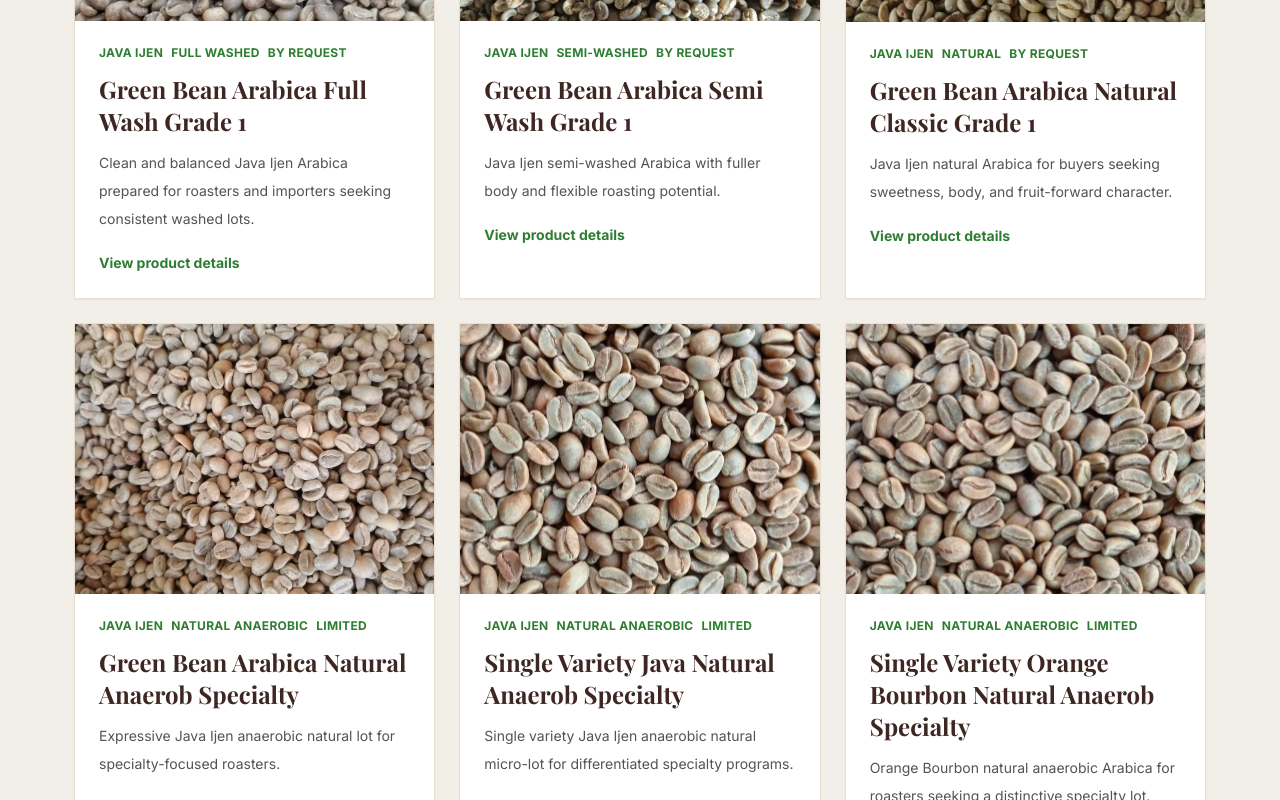
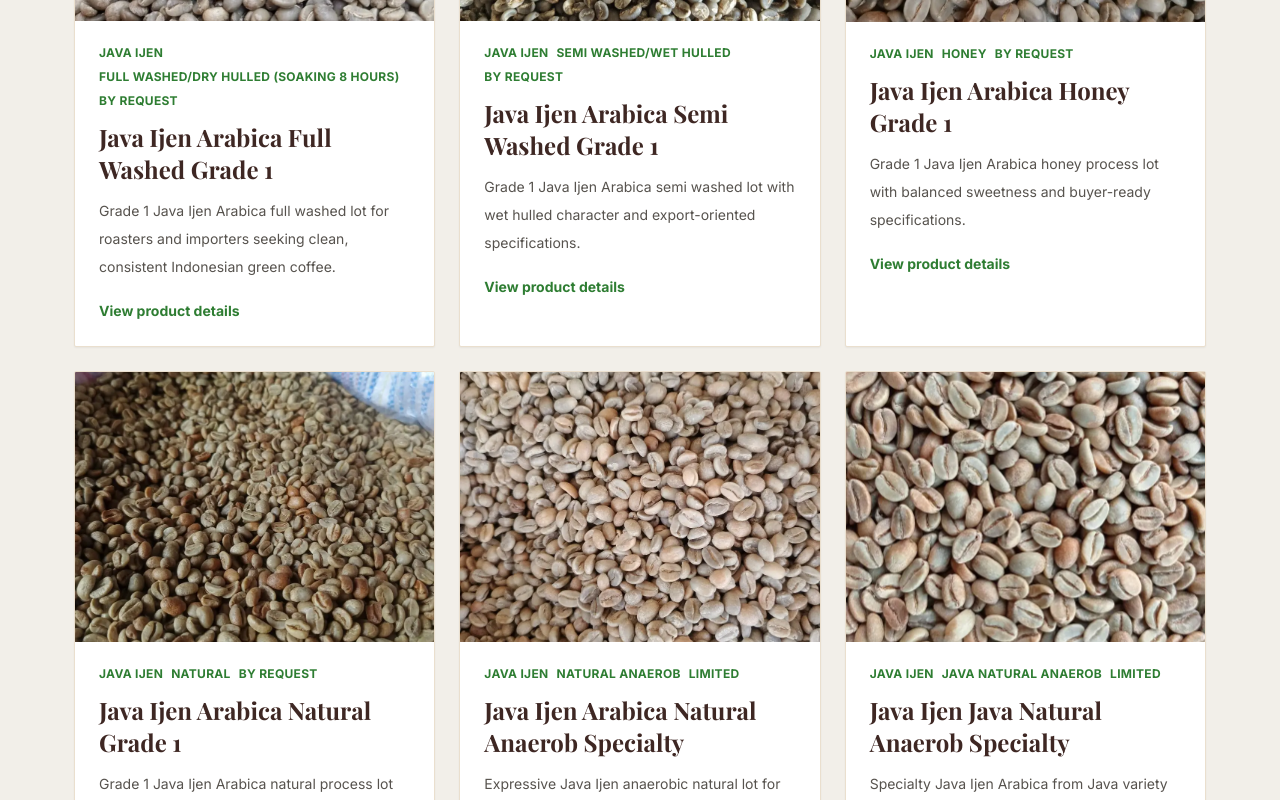
Before and after one commit to khoirulanam-dev/nawasena-landing, a Next.js app: page / in a window 1280 px wide. Shown: the part 4720-5520 px from the top of the page. Built offline with nearby package versions, Linux system fonts and the light colour scheme; no server answers; the database is empty.

Commit message:
update product

```diff
--- a/src/data/site.js
+++ b/src/data/site.js
@@ -40,8 +40,8 @@ export const origins = [
     province: "East Java",
     country: "Indonesia",
     image: "/images/natural-anaerob.webp",
-    altitude: "Typically highland Arabica growing areas; exact lot altitude is confirmed per offer.",
-    varieties: ["Arabica", "Orange Bourbon for selected lots"],
+    altitude: "1,300 - 1,750 MASL depending on variety and lot.",
+    varieties: ["Mix", "Java", "Orange Bourbon"],
     processes: ["full-washed", "semi-washed", "natural", "natural-anaerobic", "honey"],
     profile:
       "Balanced Indonesian Arabica profiles ranging from clean washed lots to fruit-forward natural and anaerobic lots.",
@@ -60,9 +60,9 @@ export const origins = [
     province: "Aceh",
     country: "Indonesia",
     image: "/images/gayo-fullwashed.webp",
-    altitude: "Typical Gayo highland Arabica areas; exact altitude is confirmed per lot.",
-    varieties: ["Arabica"],
-    processes: ["full-washed", "semi-washed", "natural", "wine"],
+    altitude: "1,300 - 1,600 MASL.",
+    varieties: ["Gayo 1", "Gayo 2"],
+    processes: ["full-washed", "semi-washed", "honey", "natural", "natural-anaerobic", "wine"],
     profile:
       "Recognizable Indonesian Arabica character with options for clean washed profiles, heavier semi-washed body, and differentiated fermented lots.",
     harvest:
@@ -104,6 +104,15 @@ export const processingMethods = [
       "Full washed lots are often selected by buyers seeking clarity, balanced acidity, and stable roasting behavior.",
   },
   {
+    slug: "honey",
+    name: "Honey",
+    image: "/images/honey-ijen.webp",
+    summary:
+      "Coffee is dried with part of the mucilage retained, often supporting sweetness, body, and gentle fruit character.",
+    profile:
+      "Honey lots can bridge clean washed structure and natural sweetness. Final profile depends on lot handling, drying, and sample evaluation.",
+  },
+  {
     slug: "semi-washed",
     name: "Semi-Washed",
     image: "/images/semi-wash.webp",
@@ -117,51 +126,85 @@ export const processingMethods = [
 export const products = [
   {
     slug: "java-ijen-full-wash-grade-1",
-    name: "Green Bean Arabica Full Wash Grade 1",
+    name: "Java Ijen Arabica Full Washed Grade 1",
     originSlug: "java-ijen",
     origin: "Java Ijen",
     processSlug: "full-washed",
-    process: "Full Washed",
+    process: "Full Washed/Dry Hulled (soaking 8 hours)",
     grade: "Grade 1",
     image: "/images/full-wash.webp",
     status: "By request",
     sampleAvailability: "Available by request",
     shortDescription:
-      "Clean and balanced Java Ijen Arabica prepared for roasters and importers seeking consistent washed lots.",
+      "Grade 1 Java Ijen Arabica full washed lot for roasters and importers seeking clean, consistent Indonesian green coffee.",
     description:
-      "Arabica Java Ijen Full Washed is processed through a full wash with maintained fermentation control, resulting in a clean, bright and balanced profile. It is suitable for commercial and roastery needs that prioritize taste stability and reliable quality.",
+      "Java Ijen Arabica Full Washed Grade 1 is prepared through full washed and dry hulled processing with an 8-hour soaking stage. It is offered for buyers who require clear technical specifications, stable moisture targets, and export-ready Arabica from East Java.",
     specs: {
-      moisture: "Confirmed per lot",
-      screenSize: "Confirmed per lot",
-      defectCount: "Confirmed per lot",
+      type: "Arabica",
+      variety: "Mix",
+      altitude: "1,300 - 1,500 MASL",
+      defectCount: "Max. 5%",
+      moistureContent: "Max. 12%",
+      screenSize: "No. 16 - No. 18",
+      annualCapacity: "80-100 MT/year",
       packaging: "Export packaging options discussed per quotation",
     },
   },
   {
     slug: "java-ijen-semi-wash-grade-1",
-    name: "Green Bean Arabica Semi Wash Grade 1",
+    name: "Java Ijen Arabica Semi Washed Grade 1",
     originSlug: "java-ijen",
     origin: "Java Ijen",
     processSlug: "semi-washed",
-    process: "Semi-Washed",
+    process: "Semi Washed/Wet Hulled",
     grade: "Grade 1",
     image: "/images/semi-wash.webp",
     status: "By request",
     sampleAvailability: "Available by request",
     shortDescription:
-      "Java Ijen semi-washed Arabica with fuller body and flexible roasting potential.",
+      "Grade 1 Java Ijen Arabica semi washed lot with wet hulled character and export-oriented specifications.",
     description:
-      "Processed using a semi-washed method, this coffee offers a balance between thicker body and maintained acidity. It is a fit for roasters looking for a characterful Indonesian profile.",
+      "Java Ijen Arabica Semi Washed Grade 1 is prepared through a wet hulled process for buyers looking for Indonesian Arabica character, clear lot specification, and dependable commercial supply from East Java.",
     specs: {
-      moisture: "Confirmed per lot",
-      screenSize: "Confirmed per lot",
-      defectCount: "Confirmed per lot",
+      type: "Arabica",
+      variety: "Mix",
+      altitude: "1,300 - 1,500 MASL",
+      defectCount: "Max. 5%",
+      moistureContent: "Max. 12%",
+      screenSize: "No. 16 - No. 18",
+      annualCapacity: "80-100 MT/year",
+      packaging: "Export packaging options discussed per quotation",
+    },
+  },
+  {
+    slug: "java-ijen-honey",
+    name: "Java Ijen Arabica Honey Grade 1",
+    originSlug: "java-ijen",
+    origin: "Java Ijen",
+    processSlug: "honey",
+    process: "Honey",
+    grade: "Grade 1",
+    image: "/images/honey-ijen.webp",
+    status: "By request",
+    sampleAvailability: "Available by request",
+    shortDescription:
+      "Grade 1 Java Ijen Arabica honey process lot with balanced sweetness and buyer-ready specifications.",
+    description:
+      "Java Ijen Arabica Honey Grade 1 is offered for roasters and importers that want a process profile between washed clarity and natural sweetness. Final suitability should be confirmed through sample evaluation and current lot availability.",
+    specs: {
+      type: "Arabica",
+      variety: "Mix",
+      altitude: "1,300 - 1,500 MASL",
+      defectCount: "Max. 5%",
+      moistureContent: "Max. 12%",
+      screenSize: "No. 16 - No. 18",
+      annualCapacity: "40-80 MT/year",
       packaging: "Export packaging options discussed per quotation",
     },
   },
   {
     slug: "java-ijen-natural-classic-grade-1",
-    name: "Green Bean Arabica Natural Classic Grade 1",
+    name: "Java Ijen Arabica Natural Grade 1",
     originSlug: "java-ijen",
     origin: "Java Ijen",
     processSlug: "natural",
@@ -171,23 +214,27 @@ export const products = [
     status: "By request",
     sampleAvailability: "Available by request",
     shortDescription:
-      "Java Ijen natural Arabica for buyers seeking sweetness, body, and fruit-forward character.",
+      "Grade 1 Java Ijen Arabica natural process lot for buyers seeking sweetness, body, and fruit-forward character.",
     description:
-      "Through a natural process, this coffee is dried with the fruit to produce a sweeter, fruitier and fuller body profile. Final cup character should be confirmed by sample.",
+      "Java Ijen Arabica Natural Grade 1 is dried as a natural process lot and positioned for buyers that require defined green coffee specifications before quotation. Cup profile, availability, and allocation are confirmed through sample and commercial discussion.",
     specs: {
-      moisture: "Confirmed per lot",
-      screenSize: "Confirmed per lot",
-      defectCount: "Confirmed per lot",
+      type: "Arabica",
+      variety: "Mix",
+      altitude: "1,300 - 1,500 MASL",
+      defectCount: "Max. 5%",
+      moistureContent: "Max. 12%",
+      screenSize: "No. 16 - No. 18",
+      annualCapacity: "100-200 MT/year",
       packaging: "Export packaging options discussed per quotation",
     },
   },
   {
     slug: "java-ijen-natural-anaerobic-specialty",
-    name: "Green Bean Arabica Natural Anaerob Specialty",
+    name: "Java Ijen Arabica Natural Anaerob Specialty",
     originSlug: "java-ijen",
     origin: "Java Ijen",
     processSlug: "natural-anaerobic",
-    process: "Natural Anaerobic",
+    process: "Natural Anaerob",
     grade: "Specialty",
     image: "/images/natural-anaerob.webp",
     status: "Limited",
@@ -195,43 +242,51 @@ export const products = [
     shortDescription:
       "Expressive Java Ijen anaerobic natural lot for specialty-focused roasters.",
     description:
-      "Processed using natural anaerobic methods, this coffee goes through closed fermentation for a more intense and complex profile. Availability should be confirmed per lot.",
+      "Java Ijen Arabica Natural Anaerob Specialty is prepared for specialty-focused buyers seeking a differentiated Indonesian Arabica lot. Availability is limited and should be confirmed by current crop, sample, and allocation.",
     specs: {
-      moisture: "Confirmed per lot",
-      screenSize: "Confirmed per lot",
-      defectCount: "Confirmed per lot",
+      type: "Arabica",
+      variety: "Mix",
+      altitude: "1,300 - 1,500 MASL",
+      defectCount: "Max. 5%",
+      moistureContent: "Max. 12%",
+      screenSize: "No. 16 - No. 18",
+      monthlyCapacity: "20-40 MT/month",
       packaging: "Export packaging options discussed per quotation",
     },
   },
   {
     slug: "single-variety-java-natural-anaerobic-specialty",
-    name: "Single Variety Java Natural Anaerob Specialty",
+    name: "Java Ijen Java Natural Anaerob Specialty",
     originSlug: "java-ijen",
     origin: "Java Ijen",
     processSlug: "natural-anaerobic",
-    process: "Natural Anaerobic",
+    process: "Java Natural Anaerob",
     grade: "Specialty",
     image: "/images/Java-Natural-Anaerob.webp",
     status: "Limited",
     sampleAvailability: "Available by request",
     shortDescription:
-      "Single variety Java Ijen anaerobic natural micro-lot for differentiated specialty programs.",
+      "Specialty Java Ijen Arabica from Java variety with natural anaerob processing and limited monthly capacity.",
     description:
-      "A single variety micro-lot from Java Ijen processed using natural anaerobic methods to support a more specific and defined cup character.",
+      "Java Ijen Java Natural Anaerob Specialty is a limited specialty lot using Java variety from higher altitude Java Ijen areas. It is intended for roasters and specialty programs that require a distinctive Indonesian anaerob offering.",
     specs: {
-      variety: "Single variety; confirmed per offer",
-      moisture: "Confirmed per lot",
-      screenSize: "Confirmed per lot",
+      type: "Arabica",
+      variety: "Java",
+      altitude: "1,600 - 1,750 MASL",
+      defectCount: "Max. 5%",
+      moistureContent: "Max. 12%",
+      screenSize: "No. 16 - No. 18",
+      monthlyCapacity: "20 MT/month",
       packaging: "Export packaging options discussed per quotation",
     },
   },
   {
     slug: "orange-bourbon-natural-anaerobic-specialty",
-    name: "Single Variety Orange Bourbon Natural Anaerob Specialty",
+    name: "Java Ijen Orange Bourbon Natural Anaerob Specialty",
     originSlug: "java-ijen",
     origin: "Java Ijen",
     processSlug: "natural-anaerobic",
-    process: "Natural Anaerobic",
+    process: "Orange Bourbon Natural Anaerob",
     grade: "Specialty",
     image: "/images/orange-bourbon.webp",
     status: "Limited",
@@ -239,121 +294,171 @@ export const products = [
     shortDescription:
       "Orange Bourbon natural anaerobic Arabica for roasters seeking a distinctive specialty lot.",
     description:
-      "Orange Bourbon variety with natural anaerobic process, intended for specialty roasters looking for unique and differentiated Arabica coffee.",
+      "Java Ijen Orange Bourbon Natural Anaerob Specialty is a limited specialty Arabica lot from Orange Bourbon variety grown at higher altitude. It is positioned for differentiated roasting programs and should be confirmed through sample evaluation.",
     specs: {
+      type: "Arabica",
       variety: "Orange Bourbon",
-      moisture: "Confirmed per lot",
-      screenSize: "Confirmed per lot",
-      packaging: "Export packaging options discussed per quotation",
-    },
-  },
-  {
-    slug: "java-ijen-honey",
-    name: "Arabica Java Ijen Honey",
-    originSlug: "java-ijen",
-    origin: "Java Ijen",
-    processSlug: "natural",
-    process: "Honey",
-    grade: "Confirmed per lot",
-    image: "/images/honey-ijen.webp",
-    status: "By request",
-    sampleAvailability: "Available by request",
-    shortDescription:
-      "Java Ijen honey process Arabica with natural sweetness and balanced body.",
-    description:
-      "Arabica Java Ijen Honey Process offers a balanced cup profile with natural sweetness, medium body, and pleasant fruity potential.",
-    specs: {
-      moisture: "Confirmed per lot",
-      screenSize: "Confirmed per lot",
-      defectCount: "Confirmed per lot",
+      altitude: "1,600 - 1,750 MASL",
+      defectCount: "Max. 3%",
+      moistureContent: "Max. 12%",
+      screenSize: "No. 16 - No. 18",
+      monthlyCapacity: "20 MT/month",
       packaging: "Export packaging options discussed per quotation",
     },
   },
   {
     slug: "aceh-gayo-full-washed",
-    name: "Arabica Aceh Gayo Full Washed",
+    name: "Aceh Gayo Arabica Full Washed Grade 1",
     originSlug: "aceh-gayo",
     origin: "Aceh Gayo",
     processSlug: "full-washed",
-    process: "Full Washed",
-    grade: "Confirmed per lot",
+    process: "Full Washed/Dry Hulled (soaking 48 hours)",
+    grade: "Grade 1",
     image: "/images/gayo-fullwashed.webp",
     status: "By request",
     sampleAvailability: "Available by request",
     shortDescription:
-      "Aceh Gayo full washed Arabica for buyers seeking clean and balanced Indonesian coffee.",
+      "Grade 1 Aceh Gayo Arabica full washed lot with Gayo 1 and Gayo 2 varieties.",
     description:
-      "Aceh Gayo Full Washed Arabica offers a clean cup profile, balanced acidity, and stable quality potential for commercial, export, and roastery needs.",
+      "Aceh Gayo Arabica Full Washed Grade 1 is offered for buyers seeking a clean Indonesian Arabica profile from the Gayo highlands, with defined green coffee specifications and monthly availability by request.",
     specs: {
-      moisture: "Confirmed per lot",
-      screenSize: "Confirmed per lot",
-      defectCount: "Confirmed per lot",
+      type: "Arabica",
+      variety: "Gayo 1 & Gayo 2",
+      altitude: "1,300 - 1,600 MASL",
+      defectCount: "3-5%",
+      moistureContent: "Max. 12%",
+      screenSize: "No. 17/18",
+      monthlyCapacity: "20-40 MT/month",
       packaging: "Export packaging options discussed per quotation",
     },
   },
   {
     slug: "aceh-gayo-semi-washed",
-    name: "Arabica Aceh Gayo Semi Washed",
+    name: "Aceh Gayo Arabica Semi Washed Grade 1",
     originSlug: "aceh-gayo",
     origin: "Aceh Gayo",
     processSlug: "semi-washed",
-    process: "Semi-Washed",
-    grade: "Confirmed per lot",
+    process: "Semi Washed/Wet Hulled",
+    grade: "Grade 1",
     image: "/images/gayo-semiwash.webp",
     status: "By request",
     sampleAvailability: "Available by request",
     shortDescription:
-      "Aceh Gayo semi-washed Arabica with fuller body and Indonesian character.",
+      "Grade 1 Aceh Gayo Arabica semi washed lot with wet hulled processing and heavier Indonesian character.",
     description:
-      "Aceh Gayo Semi Washed Arabica can provide fuller body, earthy nuance, and distinctive Indonesian coffee character.",
+      "Aceh Gayo Arabica Semi Washed Grade 1 is prepared through wet hulled processing and offered with clear technical specifications for importers, distributors, and roasters.",
     specs: {
-      moisture: "Confirmed per lot",
-      screenSize: "Confirmed per lot",
-      defectCount: "Confirmed per lot",
+      type: "Arabica",
+      variety: "Gayo 1 & Gayo 2",
+      altitude: "1,300 - 1,600 MASL",
+      defectCount: "3-5%",
+      moistureContent: "Max. 14.5%",
+      screenSize: "No. 17/18",
+      monthlyCapacity: "20 MT/month",
+      packaging: "Export packaging options discussed per quotation",
+    },
+  },
+  {
+    slug: "aceh-gayo-honey",
+    name: "Aceh Gayo Arabica Honey Grade 1",
+    originSlug: "aceh-gayo",
+    origin: "Aceh Gayo",
+    processSlug: "honey",
+    process: "Honey",
+    grade: "Grade 1",
+    image: "/images/gayo-naturalclasic.webp",
+    status: "By request",
+    sampleAvailability: "Available by request",
+    shortDescription:
+      "Grade 1 Aceh Gayo Arabica honey process lot for buyers seeking sweetness and regional identity.",
+    description:
+      "Aceh Gayo Arabica Honey Grade 1 is offered as a selected honey process lot from Gayo highland Arabica. Current availability, sample suitability, and commercial allocation should be confirmed before quotation.",
+    specs: {
+      type: "Arabica",
+      variety: "Gayo 1 & Gayo 2",
+      altitude: "1,300 - 1,600 MASL",
+      defectCount: "3-5%",
+      moistureContent: "Max. 12%",
+      screenSize: "No. 17/18",
+      monthlyCapacity: "20 MT/month",
       packaging: "Export packaging options discussed per quotation",
     },
   },
   {
     slug: "aceh-gayo-natural-classic",
-    name: "Arabica Aceh Gayo Natural Classic",
+    name: "Aceh Gayo Arabica Natural Grade 1",
     originSlug: "aceh-gayo",
     origin: "Aceh Gayo",
     processSlug: "natural",
     process: "Natural",
-    grade: "Confirmed per lot",
+    grade: "Grade 1",
     image: "/images/gayo-naturalclasic.webp",
     status: "By request",
     sampleAvailability: "Available by request",
     shortDescription:
-      "Aceh Gayo natural Arabica for single-origin and blend programs.",
+      "Grade 1 Aceh Gayo Arabica natural process lot for single-origin and blend programs.",
     description:
-      "Aceh Gayo Natural Classic is processed naturally to support a sweeter, fruitier, and fuller body profile.",
+      "Aceh Gayo Arabica Natural Grade 1 is a natural process lot from Gayo highland Arabica, suitable for buyers that want fruit-forward potential with defined commercial specifications.",
     specs: {
-      moisture: "Confirmed per lot",
-      screenSize: "Confirmed per lot",
-      defectCount: "Confirmed per lot",
+      type: "Arabica",
+      variety: "Gayo 1 & Gayo 2",
+      altitude: "1,300 - 1,600 MASL",
+      defectCount: "3-5%",
+      moistureContent: "Max. 12%",
+      screenSize: "No. 17/18",
+      monthlyCapacity: "40-80 MT/month",
+      packaging: "Export packaging options discussed per quotation",
+    },
+  },
+  {
+    slug: "aceh-gayo-natural-anaerob",
+    name: "Aceh Gayo Arabica Natural Anaerob Grade 1",
+    originSlug: "aceh-gayo",
+    origin: "Aceh Gayo",
+    processSlug: "natural-anaerobic",
+    process: "Natural Anaerob",
+    grade: "Grade 1",
+    image: "/images/gayo-naturalclasic.webp",
+    status: "By request",
+    sampleAvailability: "Available by request",
+    shortDescription:
+      "Grade 1 Aceh Gayo Arabica natural anaerob lot for differentiated Indonesian coffee programs.",
+    description:
+      "Aceh Gayo Arabica Natural Anaerob Grade 1 is a differentiated Gayo lot for buyers seeking a more expressive process profile while keeping clear moisture, screen, defect, and capacity expectations.",
+    specs: {
+      type: "Arabica",
+      variety: "Gayo 1 & Gayo 2",
+      altitude: "1,300 - 1,600 MASL",
+      defectCount: "3-5%",
+      moistureContent: "Max. 12%",
+      screenSize: "No. 17/18",
+      monthlyCapacity: "40-80 MT/month",
       packaging: "Export packaging options discussed per quotation",
     },
   },
   {
     slug: "aceh-gayo-wine-strong",
-    name: "Arabica Aceh Gayo Wine Strong",
+    name: "Aceh Gayo Arabica Wine Grade 1",
     originSlug: "aceh-gayo",
     origin: "Aceh Gayo",
     processSlug: "natural",
     process: "Wine",
-    grade: "Confirmed per lot",
+    grade: "Grade 1",
     image: "/images/gayo-wine.webp",
     status: "Limited",
     sampleAvailability: "Available by request",
     shortDescription:
-      "Aceh Gayo wine process Arabica for differentiated specialty offerings.",
+      "Grade 1 Aceh Gayo Arabica wine process lot for differentiated Indonesian coffee offerings.",
     description:
-      "Aceh Gayo Wine Strong offers a unique fermented character with bold body and complex flavor potential. Final profile is confirmed by sample.",
+      "Aceh Gayo Arabica Wine Grade 1 offers a differentiated fermented profile from Gayo highland Arabica. Buyers should confirm samples, lot availability, and commercial allocation before purchase.",
     specs: {
-      moisture: "Confirmed per lot",
-      screenSize: "Confirmed per lot",
-      defectCount: "Confirmed per lot",
+      type: "Arabica",
+      variety: "Gayo 1 & Gayo 2",
+      altitude: "1,300 - 1,600 MASL",
+      defectCount: "3-5%",
+      moistureContent: "Max. 12%",
+      screenSize: "No. 17/18",
+      monthlyCapacity: "20 MT/month",
       packaging: "Export packaging options discussed per quotation",
     },
   },
```
